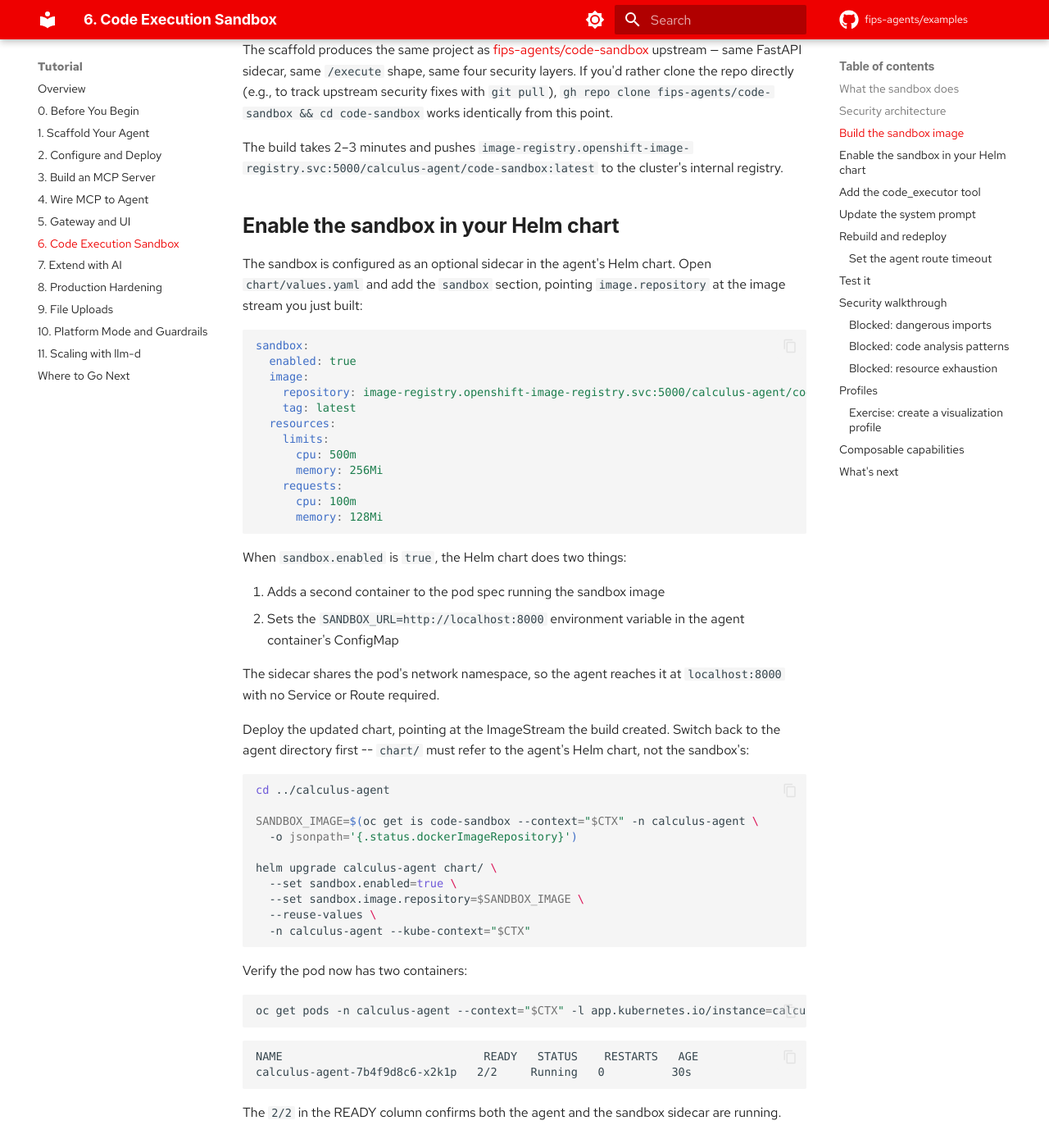
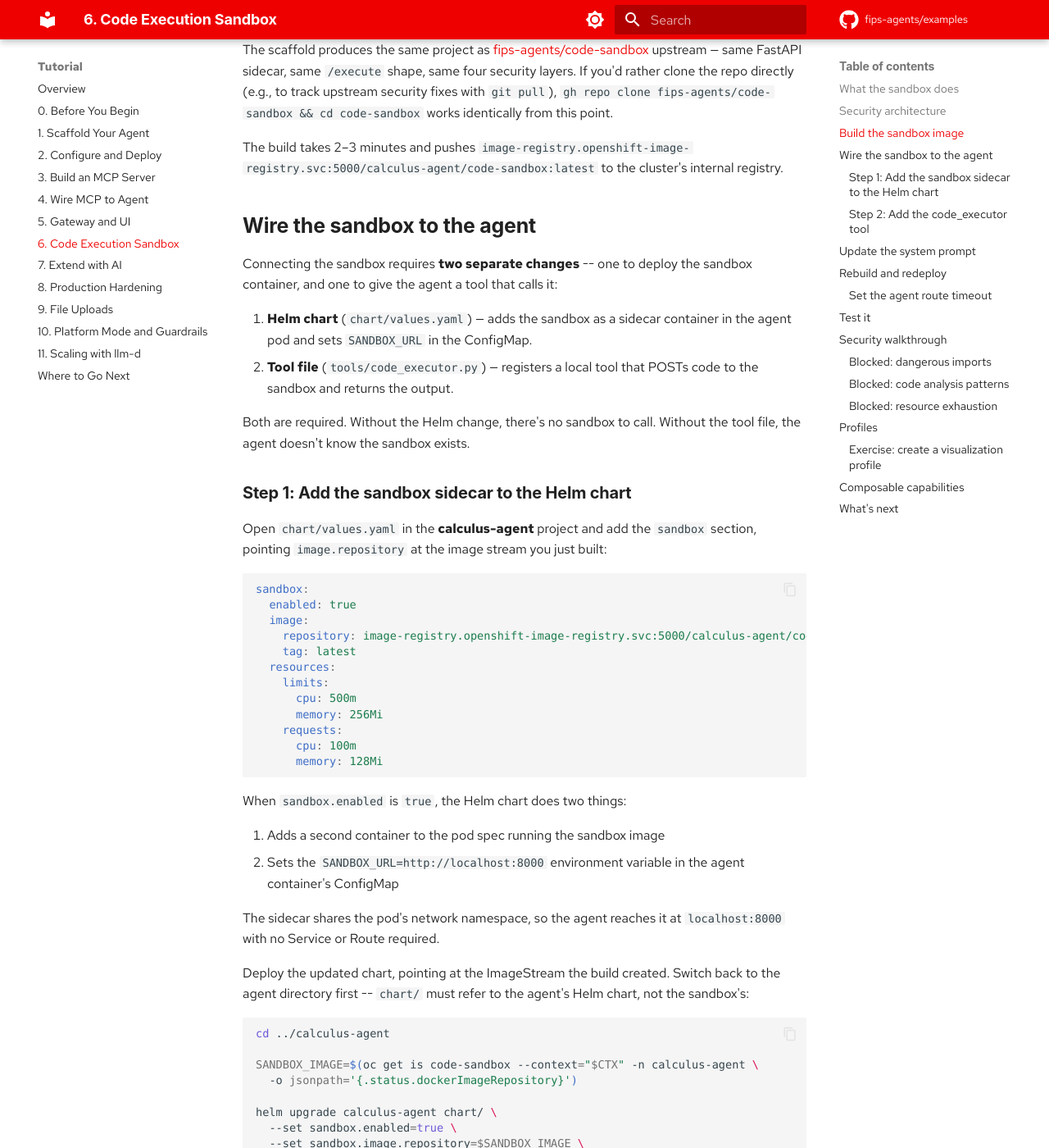
Before and after one commit to fips-agents/examples, an MkDocs documentation site: the page built from docs/06-code-sandbox.md, in a window 1280 px wide and 1400 px high, scrolled down 1742 px. Shown: the whole window at 82% size. Built offline with MkDocs 1.6.1 and Material for MkDocs 9.7.7, drawn with Linux system fonts in a browser that asks for light colours; some web fonts are replaced; comment, search, counter and statistics services are not loaded; some of the changed text lies outside the part shown.

Commit message:
docs: Clarify two-step sandbox wiring in Module 6
Students were confused about what goes in the Helm chart vs agent.yaml.
Restructure the section to make it explicit: Step 1 is the Helm chart
(deploys the sidecar), Step 2 is the tool file (registers code_executor).
Both are required.

Assisted-by: Claude Code (Opus 4.6)

````diff
--- a/docs/06-code-sandbox.md
+++ b/docs/06-code-sandbox.md
@@ -74,11 +74,24 @@ The build takes 2–3 minutes and pushes
 `image-registry.openshift-image-registry.svc:5000/calculus-agent/code-sandbox:latest`
 to the cluster's internal registry.
 
-## Enable the sandbox in your Helm chart
+## Wire the sandbox to the agent
 
-The sandbox is configured as an optional sidecar in the agent's Helm chart.
-Open `chart/values.yaml` and add the `sandbox` section, pointing
-`image.repository` at the image stream you just built:
+Connecting the sandbox requires **two separate changes** -- one to deploy
+the sandbox container, and one to give the agent a tool that calls it:
+
+1. **Helm chart** (`chart/values.yaml`) — adds the sandbox as a sidecar
+   container in the agent pod and sets `SANDBOX_URL` in the ConfigMap.
+2. **Tool file** (`tools/code_executor.py`) — registers a local tool
+   that POSTs code to the sandbox and returns the output.
+
+Both are required. Without the Helm change, there's no sandbox to call.
+Without the tool file, the agent doesn't know the sandbox exists.
+
+### Step 1: Add the sandbox sidecar to the Helm chart
+
+Open `chart/values.yaml` in the **calculus-agent** project and add the
+`sandbox` section, pointing `image.repository` at the image stream you
+just built:
 
 ```yaml
 sandbox:
@@ -135,10 +148,11 @@ calculus-agent-7b4f9d8c6-x2k1p   2/2     Running   0          30s
 The `2/2` in the READY column confirms both the agent and the sandbox sidecar
 are running.
 
-## Add the code_executor tool
+### Step 2: Add the code_executor tool
 
-Create `tools/code_executor.py` in your agent project. This is a **local tool**
-(not an MCP tool) that POSTs code to the sandbox and returns the output.
+Create `tools/code_executor.py` in your agent project (make sure you're
+in `calculus-agent/`). This is a **local tool** (not an MCP tool) that
+POSTs code to the sandbox and returns the output.
 
 ```python
 import os
````
